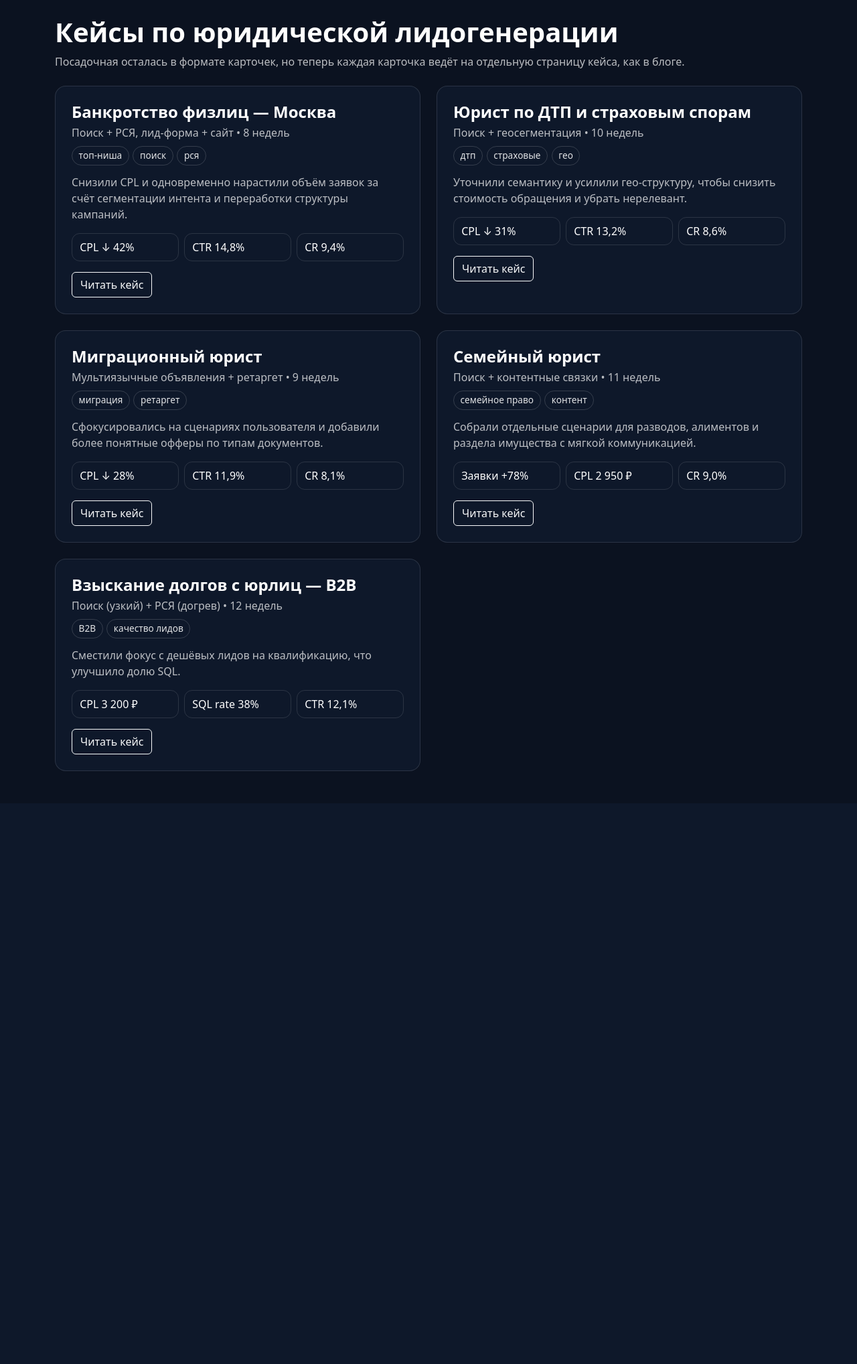
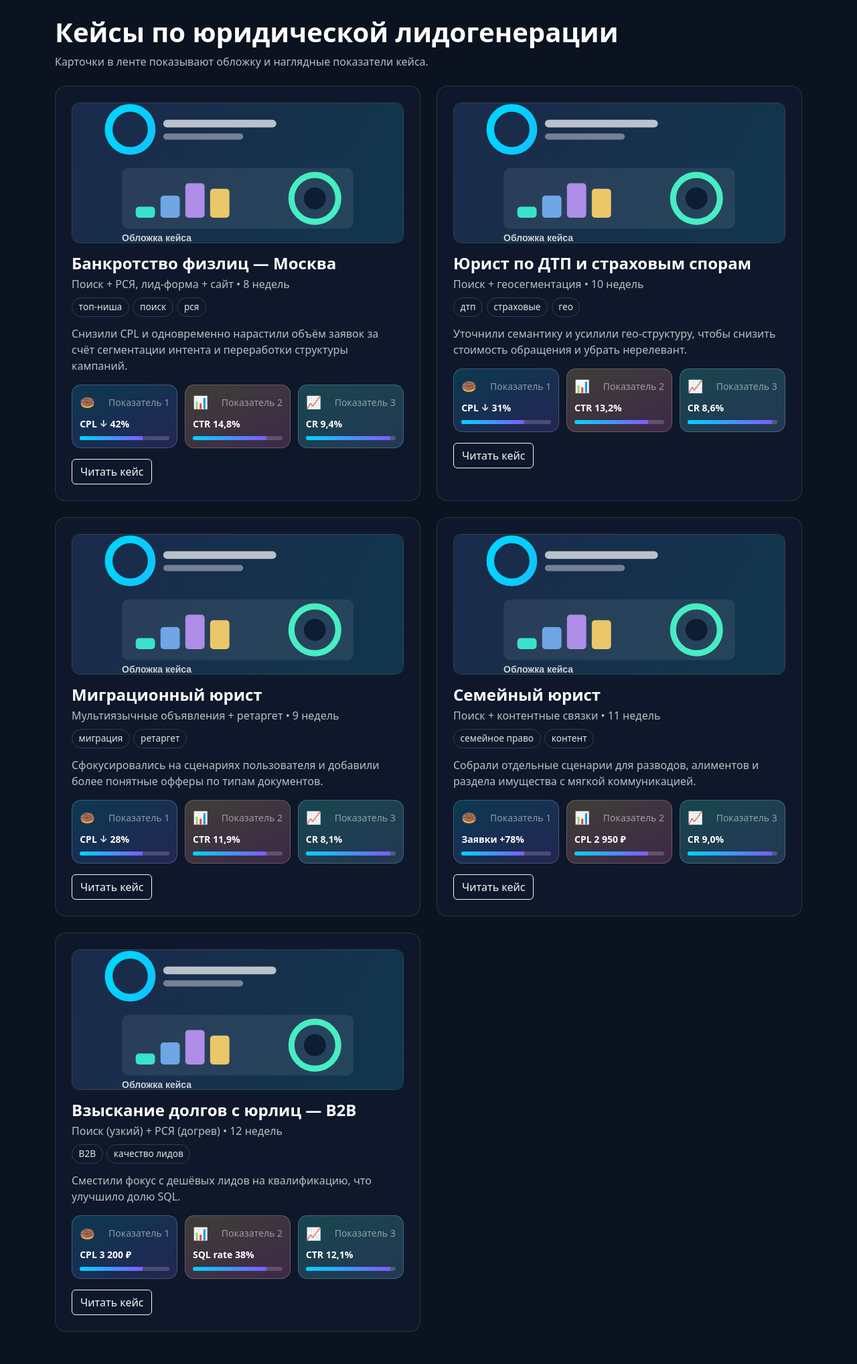
Before and after one commit to barabanov-oi/context_landing, a Flask app: page / in a window 1280 px wide. Shown: the part 57-2093 px from the top of the page at 67% size. Before the commit the page ends 1208 px from the top, so only its background shows below. Run offline with Flask 3, Linux system fonts and the light colour scheme.

Commit message:
Добавил обложки кейсов и улучшил визуал метрик
- Реализована загрузка обложек в форме редактирования кейса с валидацией форматов\n- В ленте кейсов добавлен показ обложки с заглушкой по умолчанию\n- Карточки показателей переработаны в более яркий визуальный формат с иконками и прогресс-барами

```diff
--- a/app.py
+++ b/app.py
@@ -1,6 +1,7 @@
 import json
 import os
 import re
+import uuid
 from functools import wraps
 from pathlib import Path
 from typing import Any
@@ -17,6 +18,7 @@ from flask import (
     url_for,
 )
 from werkzeug.security import check_password_hash, generate_password_hash
+from werkzeug.utils import secure_filename
 
 app = Flask(__name__)
 app.secret_key = os.environ.get("FLASK_SECRET_KEY", "context-landing-secret")
@@ -25,6 +27,8 @@ ADMIN_PASSWORD = os.environ.get("ADMIN_PASSWORD", "admin123")
 DATA_FILE = Path("data/cases.json")
 USERS_FILE = Path("data/users.json")
 YANDEX_DIRECT_API_URL = "https://api.direct.yandex.com/json/v5/customers"
+UPLOADS_DIR = Path("static/uploads/covers")
+ALLOWED_IMAGE_EXTENSIONS = {".png", ".jpg", ".jpeg", ".webp", ".gif"}
 
 
 def slugify(text: str) -> str:
@@ -43,6 +47,7 @@ def load_cases() -> list[dict[str, Any]]:
 
     for case in cases:
         case.setdefault("custom_content", "")
+        case.setdefault("cover_image", "")
     return cases
 
 
@@ -99,6 +104,22 @@ def make_unique_slug(title: str, old_slug: str | None = None) -> str:
 
 def parse_tags(tags: str) -> list[str]:
     return [part.strip() for part in tags.split(",") if part.strip()]
+
+
+def save_cover_file(file_storage) -> str | None:
+    filename = secure_filename(file_storage.filename or "")
+    if not filename:
+        return None
+
+    extension = Path(filename).suffix.lower()
+    if extension not in ALLOWED_IMAGE_EXTENSIONS:
+        return None
+
+    UPLOADS_DIR.mkdir(parents=True, exist_ok=True)
+    unique_name = f"{uuid.uuid4().hex}{extension}"
+    file_path = UPLOADS_DIR / unique_name
+    file_storage.save(file_path)
+    return f"uploads/covers/{unique_name}"
 
 
 def admin_required(handler):
@@ -363,12 +384,22 @@ def admin_new_case() -> str:
             return render_template("admin_form.html", case=None)
 
         cases = load_cases()
+        cover_image = ""
+        uploaded_cover = request.files.get("cover_image")
+        if uploaded_cover and uploaded_cover.filename:
+            saved_cover = save_cover_file(uploaded_cover)
+            if saved_cover is None:
+                flash("Поддерживаются только изображения: PNG, JPG, JPEG, WEBP, GIF.", "danger")
+                return render_template("admin_form.html", case=None)
+            cover_image = saved_cover
+
         case_data = {
             "slug": make_unique_slug(title),
             "title": title,
             "subtitle": request.form.get("subtitle", "").strip(),
             "duration": request.form.get("duration", "").strip(),
             "teaser": request.form.get("teaser", "").strip(),
+            "cover_image": cover_image,
             "metric_1": request.form.get("metric_1", "").strip(),
             "metric_2": request.form.get("metric_2", "").strip(),
             "metric_3": request.form.get("metric_3", "").strip(),
@@ -402,6 +433,20 @@ def admin_edit_case(slug: str) -> str:
             flash("Укажите заголовок кейса.", "danger")
             return render_template("admin_form.html", case=case)
 
+        uploaded_cover = request.files.get("cover_image")
+        new_cover_image = case.get("cover_image", "")
+        if uploaded_cover and uploaded_cover.filename:
+            saved_cover = save_cover_file(uploaded_cover)
+            if saved_cover is None:
+                flash("Поддерживаются только изображения: PNG, JPG, JPEG, WEBP, GIF.", "danger")
+                return render_template("admin_form.html", case=case)
+
+            old_cover = case.get("cover_image", "")
+            old_cover_path = Path("static") / old_cover if old_cover else None
+            if old_cover_path and old_cover_path.exists() and old_cover_path.is_file():
+                old_cover_path.unlink()
+            new_cover_image = saved_cover
+
         case.update(
             {
                 "slug": make_unique_slug(title, old_slug=case["slug"]),
@@ -409,6 +454,7 @@ def admin_edit_case(slug: str) -> str:
                 "subtitle": request.form.get("subtitle", "").strip(),
                 "duration": request.form.get("duration", "").strip(),
                 "teaser": request.form.get("teaser", "").strip(),
+                "cover_image": new_cover_image,
                 "metric_1": request.form.get("metric_1", "").strip(),
                 "metric_2": request.form.get("metric_2", "").strip(),
                 "metric_3": request.form.get("metric_3", "").strip(),
--- a/templates/index.html
+++ b/templates/index.html
@@ -1,15 +1,47 @@
 {% extends 'base.html' %}
 {% block title %}Лента кейсов{% endblock %}
+
+{% block head_extra %}
+<style>
+  .case-cover {
+    width: 100%;
+    height: 210px;
+    object-fit: cover;
+    border-radius: 12px;
+    border: 1px solid rgba(255,255,255,.18);
+  }
+  .metrics-grid { display: grid; grid-template-columns: repeat(3, minmax(0, 1fr)); gap: .65rem; }
+  .metric-vivid {
+    border-radius: 14px;
+    padding: .7rem;
+    border: 1px solid rgba(255,255,255,.2);
+    background: linear-gradient(155deg, rgba(0,212,255,.18), rgba(126,91,255,.2));
+  }
+  .metric-vivid.alt-2 { background: linear-gradient(155deg, rgba(255,214,107,.2), rgba(255,110,199,.2)); }
+  .metric-vivid.alt-3 { background: linear-gradient(155deg, rgba(61,255,224,.2), rgba(124,185,255,.2)); }
+  .metric-icon { font-size: 1.15rem; }
+  .metric-bar { height: 6px; border-radius: 999px; background: rgba(255,255,255,.18); overflow: hidden; }
+  .metric-bar > span { display: block; height: 100%; width: 72%; background: linear-gradient(90deg, #00d4ff, #7e5bff); }
+  @media (max-width: 767px) { .metrics-grid { grid-template-columns: 1fr; } }
+</style>
+{% endblock %}
+
 {% block content %}
 <section class="mb-4">
   <h1 class="display-6 fw-bold">Кейсы по юридической лидогенерации</h1>
-  <p class="text-muted-1">Посадочная осталась в формате карточек, но теперь каждая карточка ведёт на отдельную страницу кейса, как в блоге.</p>
+  <p class="text-muted-1">Карточки в ленте показывают обложку и наглядные показатели кейса.</p>
 </section>
 
 <div class="row g-4">
   {% for case in cases %}
     <div class="col-lg-6">
       <article class="card-glass p-4 h-100">
+        <img
+          class="case-cover mb-3"
+          src="{{ url_for('static', filename=case.cover_image if case.cover_image else 'images/case-placeholder.svg') }}"
+          alt="Обложка кейса {{ case.title }}"
+        >
+
         <h2 class="h4 fw-bold mb-1">{{ case.title }}</h2>
         <p class="text-muted-1 mb-2">{{ case.subtitle }} {% if case.duration %}• {{ case.duration }}{% endif %}</p>
         <div class="mb-2">
@@ -17,10 +49,18 @@
         </div>
         <p class="text-muted-1">{{ case.teaser }}</p>
 
-        <div class="row g-2 mb-3">
-          {% if case.metric_1 %}<div class="col-md-4"><div class="metric">{{ case.metric_1 }}</div></div>{% endif %}
-          {% if case.metric_2 %}<div class="col-md-4"><div class="metric">{{ case.metric_2 }}</div></div>{% endif %}
-          {% if case.metric_3 %}<div class="col-md-4"><div class="metric">{{ case.metric_3 }}</div></div>{% endif %}
+        {% set metrics = [case.metric_1, case.metric_2, case.metric_3] %}
+        <div class="metrics-grid mb-3">
+          {% for metric in metrics if metric %}
+            <div class="metric-vivid alt-{{ loop.index }}">
+              <div class="d-flex justify-content-between align-items-center mb-2">
+                <span class="metric-icon">{{ ['🍩', '📊', '📈'][loop.index0] }}</span>
+                <small class="text-white-50">Показатель {{ loop.index }}</small>
+              </div>
+              <div class="fw-semibold small mb-2">{{ metric }}</div>
+              <div class="metric-bar"><span style="width: {{ 58 + loop.index * 12 }}%"></span></div>
+            </div>
+          {% endfor %}
         </div>
 
         <a class="btn btn-outline-light" href="{{ url_for('case_detail', slug=case.slug) }}">Читать кейс</a>
```
Also changed, not shown: templates/admin_form.html (+9 -1 lines), static/images/case-placeholder.svg (added).
